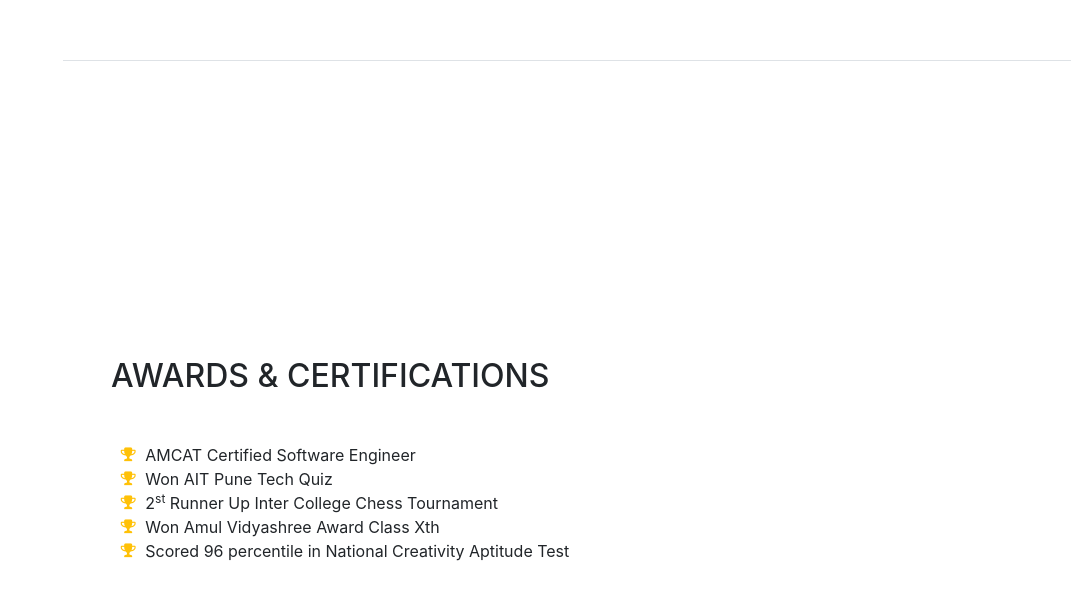
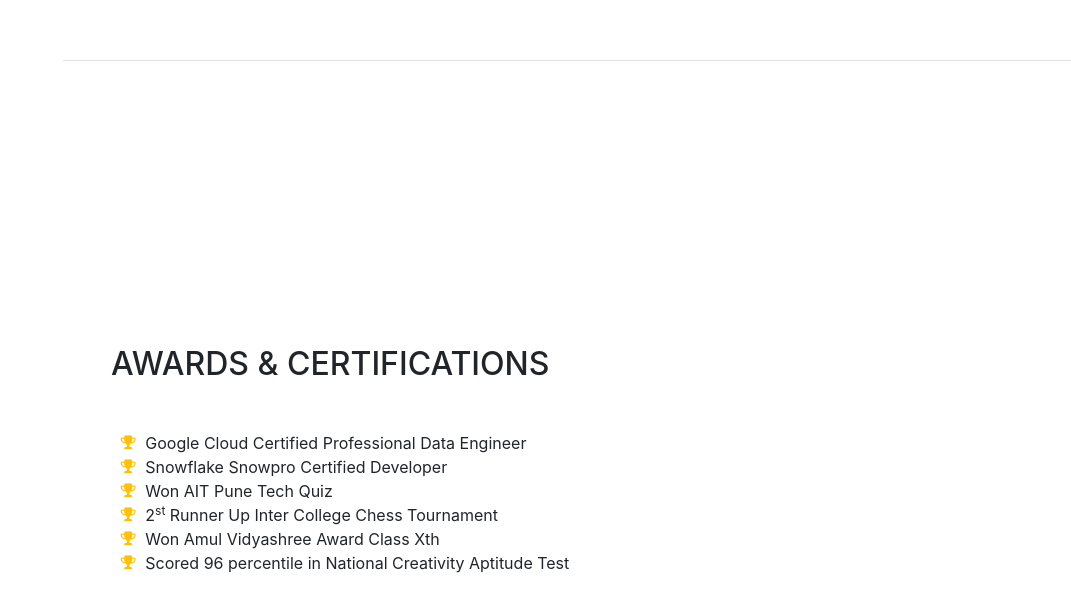
Before and after one commit to nk2242696/nk2242696.github.io, a website with bundled scripts: page index.html in a window 1280 px wide. Shown: the part 4260-4871 px from the top of the page, without its empty margins (209-1280 px from the left). Built offline with nearby package versions, Linux system fonts and the light colour scheme; a web font is replaced by a local one.

Commit message:
Update index.html

```diff
--- a/index.html
+++ b/index.html
@@ -276,7 +276,10 @@
           <ul class="fa-ul mb-0">
             <li>
               <i class="fa-li fa fa-trophy text-warning"></i>
-              AMCAT Certified Software Engineer</li>
+              Google Cloud Certified Professional Data Engineer</li>
+            <li>
+              <i class="fa-li fa fa-trophy text-warning"></i>
+              Snowflake Snowpro Certified Developer </li>
             <li>
               <i class="fa-li fa fa-trophy text-warning"></i>
               Won AIT Pune Tech Quiz</li>
```
